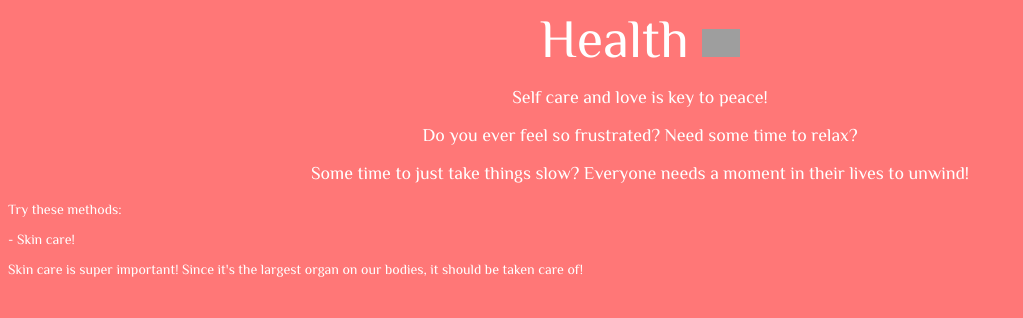
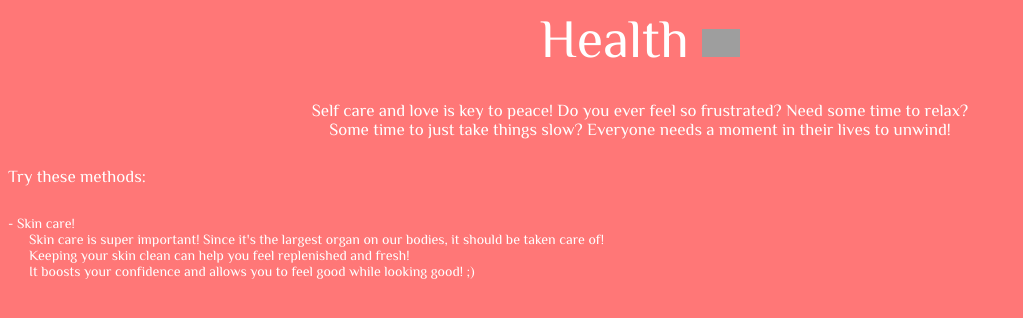
Before and after one commit to briannatran/final-project, a PHP site: page /health.html in a window 1280 px wide. Shown: the top 318 px of the page, without its empty margins (0-1023 px from the left). Run offline with PHP 8.4, Linux system fonts and the light colour scheme; grey boxes are pictures that could not be loaded.

Commit message:
More edits..

```diff
--- a/health.css
+++ b/health.css
@@ -6,7 +6,7 @@
 #paragraph_font {
   font-family: 'Philosopher', sans-serif;
   color:white;
-  font-size:18px;
+  font-size:17px;
 }
 #default_font {
   font-family: 'Philosopher', sans-serif;
@@ -14,5 +14,9 @@
   font-size:14px;
 }
 #border {
-  style="border:5px; border-style:solid; border-color:#ffffff; padding: 1em;">
+  border:6px;
+  border-style:solid;
+  border-color:#ffffff;
+  padding: 1em;
+
 }
--- a/health.html
+++ b/health.html
@@ -4,29 +4,39 @@
 <script src="health.js"> </script>
 <link href="https://fonts.googleapis.com/css?family=Philosopher" rel="stylesheet">
 </head>
-  <body bgcolor="#ff7777">
+<!-- background color!  -->
+<body bgcolor="#ff7777">
 <div id="header_font">
 <center>
- Health
+  Health
   <img src="https://image.flaticon.com/icons/svg/375/375279.svg"
   alt"https://image.flaticon.com/icons/svg/375/375279.svg"
   style="width:3%"></img>
 </center>
 </div>
 <center>
-<div id="border">
+<!-- border starts here -->
+<!-- <div id="border"> -->
+<pre>
 <div id="paragraph_font">
-<p> Self care and love is key to peace!</p>
-Do you ever feel so frustrated? Need some time to relax?
-<p> Some time to just take things slow? Everyone needs a moment in their lives to unwind!</p>
+Self care and love is key to peace! Do you ever feel so frustrated? Need some time to relax?
+Some time to just take things slow? Everyone needs a moment in their lives to unwind!
 </div>
+</pre>
+<!-- </div> -->
+<!-- border ends here -->
+</center>
+<div id="paragraph_font">
+Try these methods:
 </div>
-</center>
-<div id="default_font"
-  <p> Try these methods:</p>
-  <p> - Skin care! </p>
-  Skin care is super important! Since it's the largest organ on our bodies, it should be taken care of!
+<pre>
+<div id="default_font">
+- Skin care!
+      Skin care is super important! Since it's the largest organ on our bodies, it should be taken care of!
+      Keeping your skin clean can help you feel replenished and fresh!
+      It boosts your confidence and allows you to feel good while looking good! ;)
 </div>
+</pre>
 
   </body>
 </html>
```
